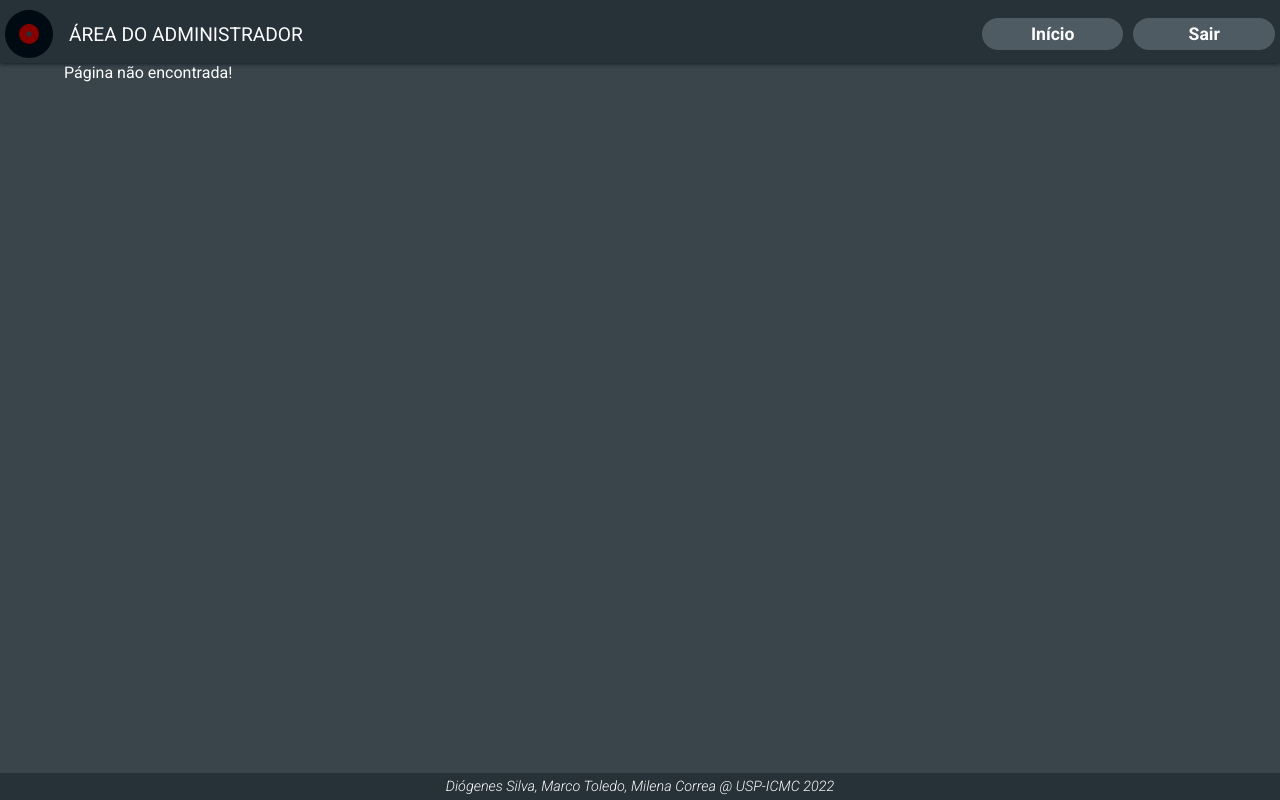
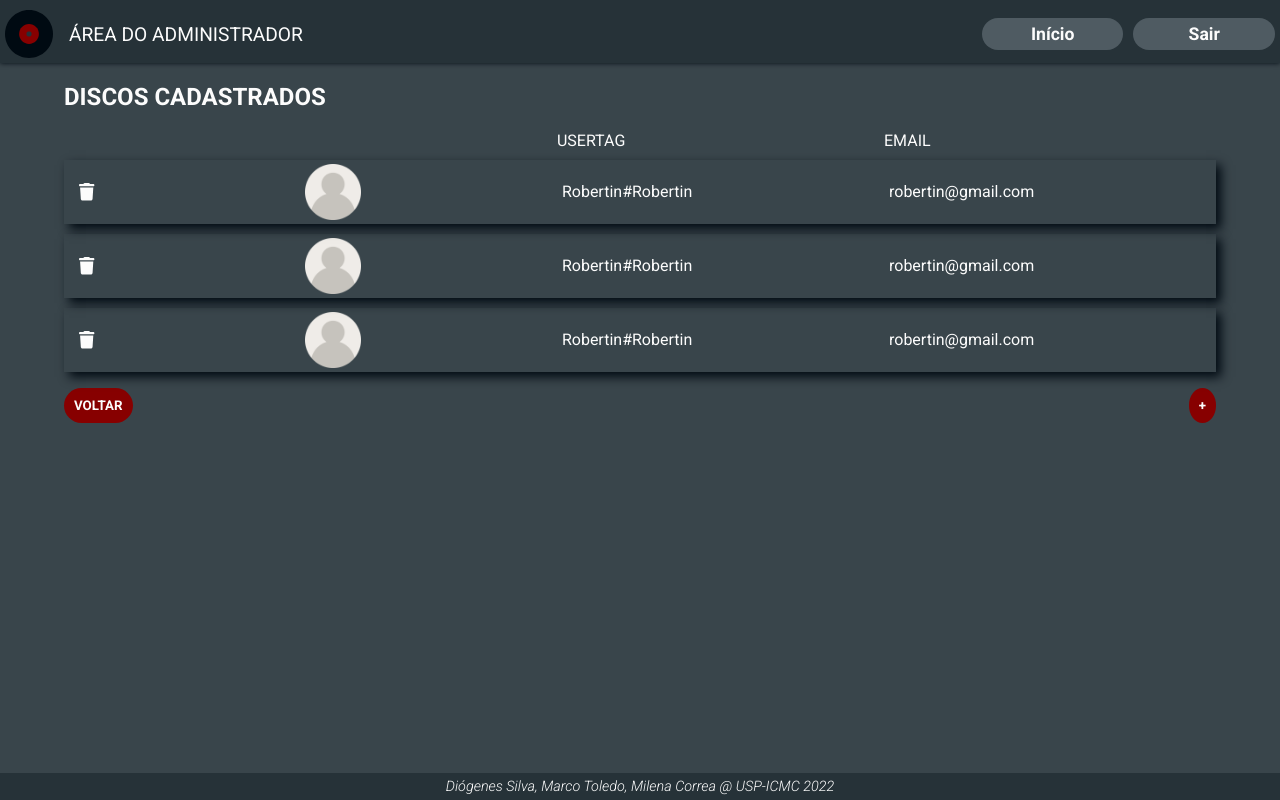
Before and after one commit to Ocramoi/TipTheSong, a Vue app in the folder tipthesong/: page /admin/admins in a window 1280 px wide. Built offline with nearby package versions, Linux system fonts and the light colour scheme; what secure-ls, vue3-cookies would draw is missing.

Commit message:
adminAdmins

```diff
--- a/tipthesong/src/router/index.js
+++ b/tipthesong/src/router/index.js
@@ -58,6 +58,11 @@ const routes = [
     component: () => import(/* webpackChunkName: "Admin" */ '../views/Admin/Homepage')
   },
   {
+    path: '/admin/admins',
+    name: 'AdminAdmins',
+    component: () => import(/* webpackChunkName: "Admin" */ '../views/Admin/Admins')
+  },
+  {
     path: '/order',
     name: 'Order',
     component: () => import(/* webpackChunkName: "Order" */ '../views/Cart/Order')
@@ -81,7 +86,7 @@ const routes = [
   {
     path: '/admin/products',
     name: 'AdminProducts',
-    component: () => import(/* webpackChunkName: "Order" */ '../views/Admin/AdminProducts')
+    component: () => import(/* webpackChunkName: "Order" */ '../views/Admin/Products')
   },
   {
     path: '/profile/addresses',
--- /dev/null
+++ b/tipthesong/src/views/Admin/Admins.vue
@@ -0,0 +1,103 @@
+<template>
+    <div class="container">
+        <div class="innerContainer">
+            <h2>DISCOS CADASTRADOS</h2>
+            <div class="productBox">
+                    <FlexTable
+                        :titles="tableTitles"
+                        :values="orders"
+                        rowHeight="4rem"/>
+            </div>
+        </div>
+        <div class="bts">
+            <router-link :to="{ name: 'AdminHomepage'}">
+                <button class="backBtn">VOLTAR</button>
+            </router-link>
+            <button class="addBtn">
+                <span>+</span>
+            </button>
+        </div>
+    </div>
+</template>
+
+<script>
+import FlexTable from '../../components/App/FlexTable.vue';
+
+export default {
+    name: "AdminAdmins",
+    components: {
+        FlexTable,
+    },
+    data() {
+         return {
+             tableTitles: [
+                 "",
+                 "",
+                 "Usertag",
+                 "Email"
+             ],
+            admin: {
+                id: "999",
+                name: "Robertin",
+                email: "robertin@gmail.com",
+            }
+         };
+     },
+     computed: {
+         orders() {
+             return [
+                [
+                    '<i class="clickableIcon fa-solid fa-trash trashIcon"></i>',
+                    `<img class="userPhoto" src="${require('../../assets/Profile/do-utilizador.png')}" />`,
+                    `${this.admin.name}#${this.admin.name}`,
+                    this.admin.email,
+                ],
+                [
+                    '<i class="clickableIcon fa-solid fa-trash trashIcon"></i>',
+                    `<img class="userPhoto" src="${require('../../assets/Profile/do-utilizador.png')}" />`,
+                    `${this.admin.name}#${this.admin.name}`,
+                    this.admin.email,
+                ],
+                [
+                    '<i class="clickableIcon fa-solid fa-trash trashIcon"></i>',
+                    `<img class="userPhoto" src="${require('../../assets/Profile/do-utilizador.png')}" />`,
+                    `${this.admin.name}#${this.admin.name}`,
+                    this.admin.email,
+                ]
+             ];
+         },
+     },
+    methods: {
+    }
+}
+</script>
+
+<style scoped>
+:deep(.trashIcon) {
+     font-size: 1.1em;
+     margin: auto 10px;
+     display: block;
+     width: 100%;
+ }
+ :deep(.userPhoto) {
+     box-sizing: border-box;
+     padding: 0.25rem;
+ }
+ .addBtn {
+    display: flex;
+    justify-content: center;
+    align-items: center;
+    border-radius: 100%;
+    aspect-ratio: 1 / 1;
+    width: min-content;
+}
+
+.bts {
+    margin-top: 1rem;
+    display: flex;
+    flex-direction: row;
+    flex-wrap: wrap;
+    justify-content: space-between;
+    align-items: center;
+}
+</style>
--- a/tipthesong/src/views/Admin/Homepage.vue
+++ b/tipthesong/src/views/Admin/Homepage.vue
@@ -1,15 +1,18 @@
 <template>
     <div class="container">
         <h2>GERENCIAMENTO DE DADOS</h2>
+
         <div class="inner-container">
-            <div class="card">
-                <p> Administradores </p>
-            </div>
+            <router-link :to="{ name: 'AdminAdmins'}">
+                <div class="card">
+                    <p> Administradores </p>
+                </div>
+            </router-link>
             <div class="card">
                <p> Usuários </p>
             </div>
-            <router-link to="/admin/products" custom v-slot="{ navigate }">
-                <div v-on:click="navigate" class="card">
+            <router-link :to="{ name: 'AdminProducts'}">
+                <div class="card">
                     <p> Produtos </p>
                 </div>
             </router-link>
```
Also changed, not shown: tipthesong/src/views/Admin/Products.vue (renamed from tipthesong/src/views/Admin/AdminProducts.vue).
